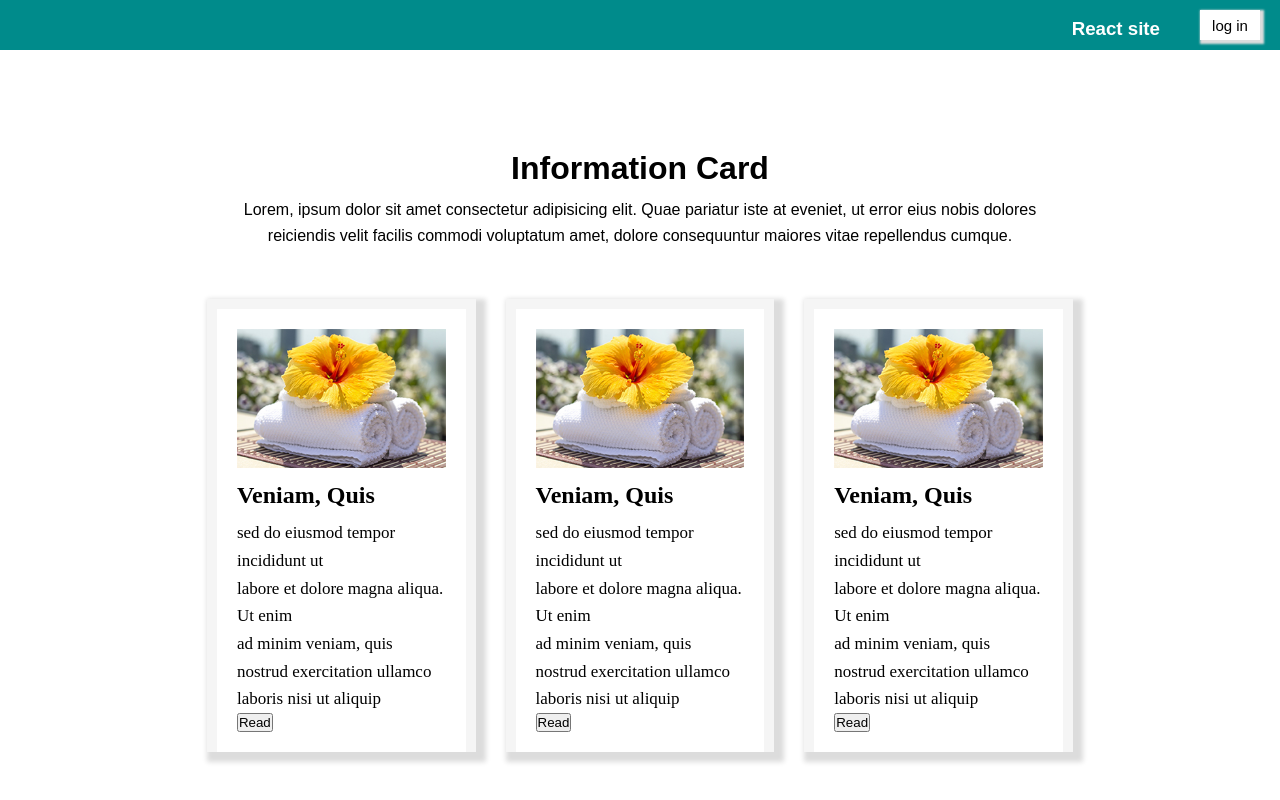
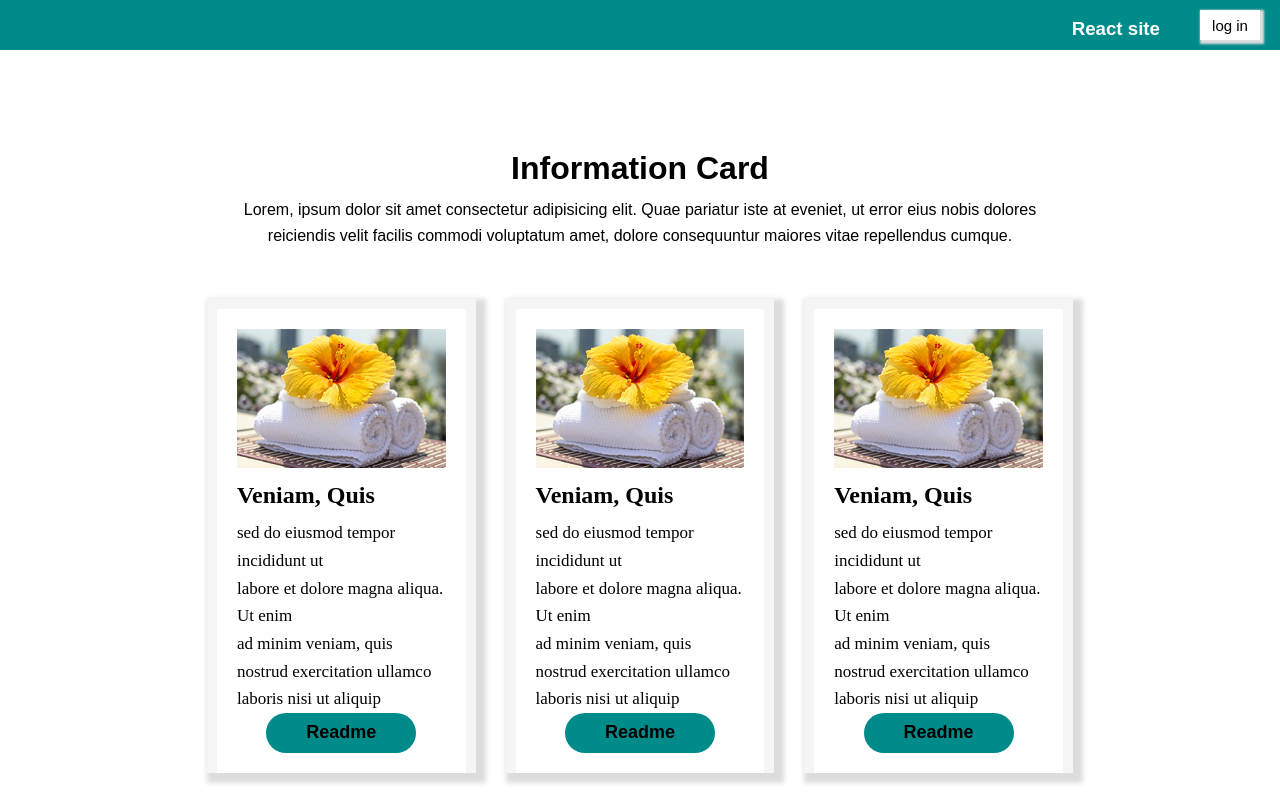
Before and after one commit to MahsumaRezai/React-site, a React (Create React App) app: page / in a window 1280 px wide. Built offline with nearby package versions, Linux system fonts and the light colour scheme.

Commit message:
btn style

```diff
--- a/src/componet/Button/Button.js
+++ b/src/componet/Button/Button.js
@@ -1,8 +1,9 @@
+import classes from './Button.module.css'
 const Button = (props) => {
     return (
-        <div>
+        <div className={classes.button}>
             {props.children}
-            <button>Read</button>
+            <button className={classes.btn}>Readme</button>
         </div>
 
     )
--- a/src/componet/Button/Button.module.css
+++ b/src/componet/Button/Button.module.css
@@ -0,0 +1,16 @@
+.button {
+    display: flex;
+    flex-direction: row;
+    justify-content: center;
+    align-items: center;
+}
+.btn {
+    width: 150px;
+    height: 40px;
+    background-color: darkcyan;
+    border: none;
+    border-radius: 20px;
+    color: black;
+    font-size: 18px;
+    font-weight: bold;
+}
```
